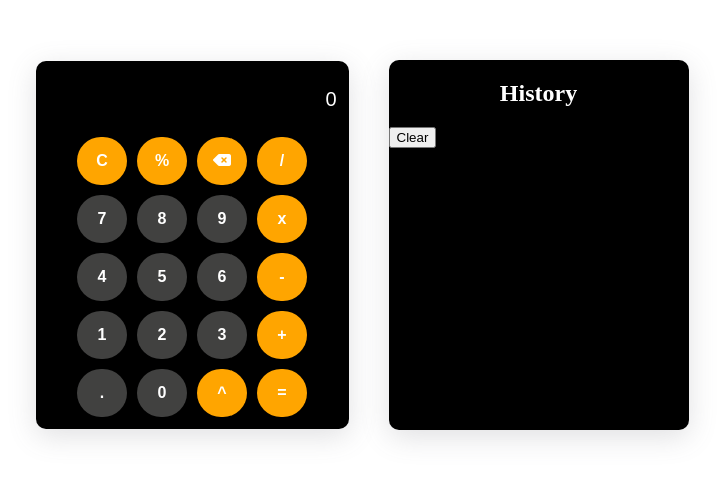
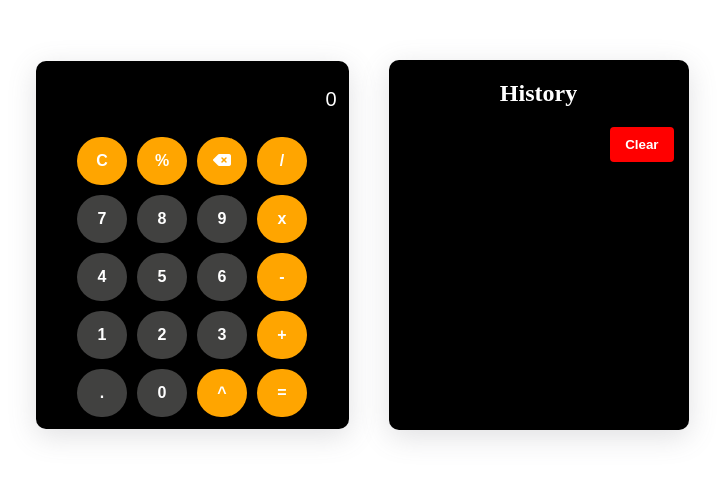
Before and after one commit to Chiranjeevi-ibba/js-assg-calculator, a plain HTML site: page index.html in a window 1280 px wide. Shown: the part 163-642 px from the top of the page, without its empty margins (278-1002 px from the left). Drawn offline with Linux system fonts and the light colour scheme.

Commit message:
Update index.css

```diff
--- a/index.css
+++ b/index.css
@@ -78,3 +78,19 @@
     font-weight: bold;
     padding: 6px;
 }
+.clear-btn-cont {
+    display: flex;
+    justify-content: flex-end;
+}
+.clear-btn {
+    background-color: red;
+    align-self: right;
+    border: 0;
+    outline: 0;
+    padding: 10px 15px 10px 15px;
+    margin-right: 15px;
+    color: #ffffff;
+    font-weight: bold;
+    border-radius: 4px;
+    cursor: pointer;
+}
```
